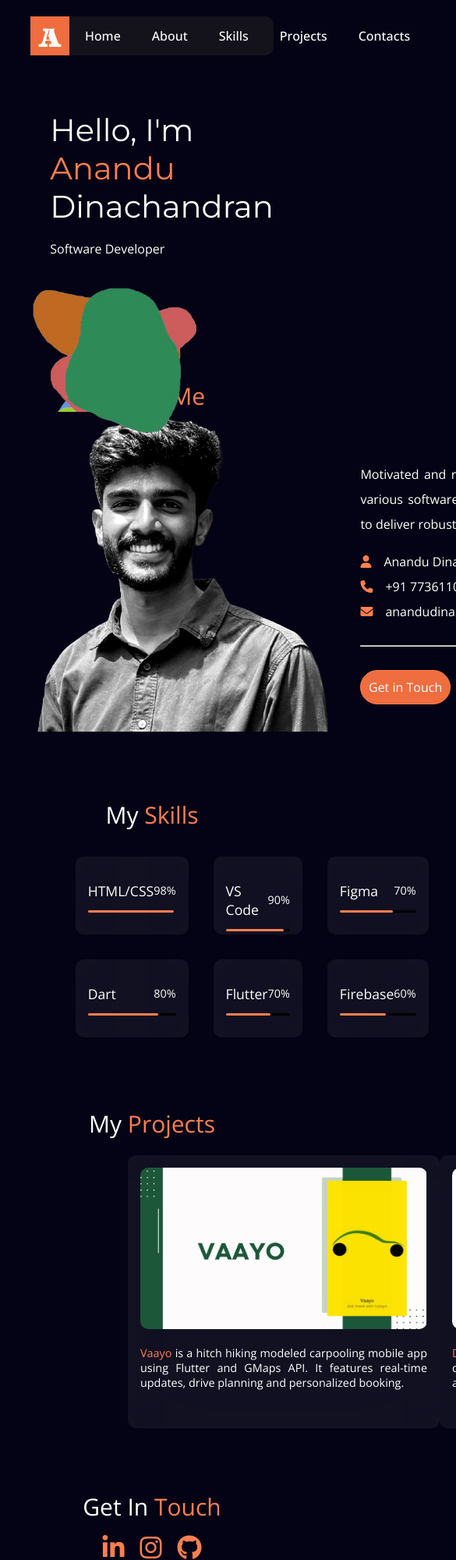
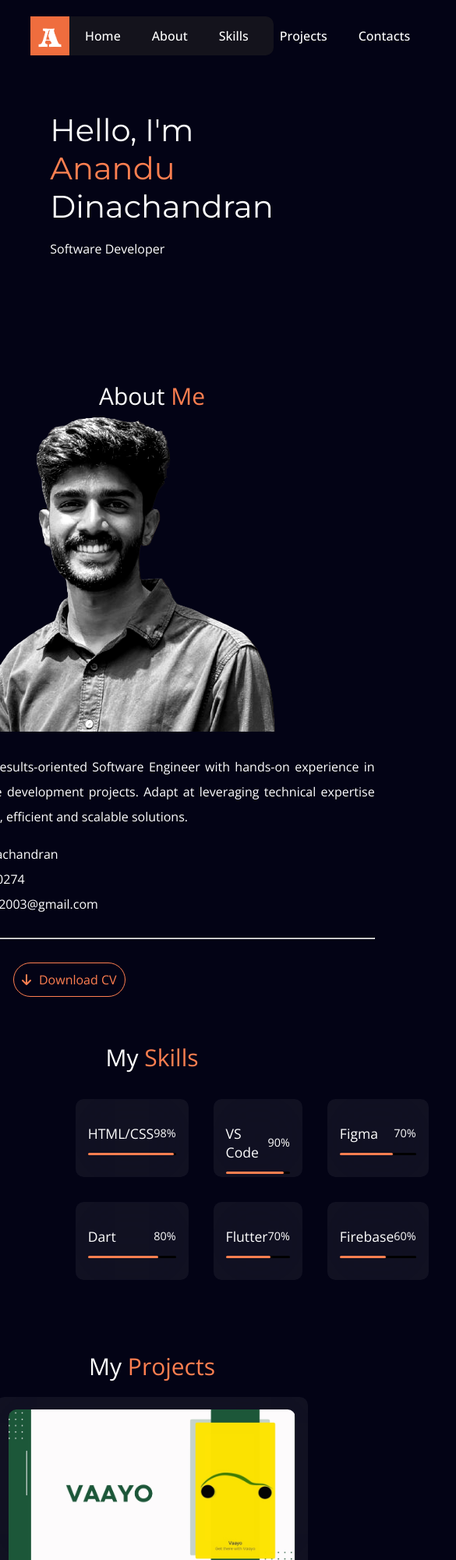
Before and after one commit to anandudina/portfolio, a plain HTML site: page index.html in a window 390 px wide. Shown: the top 2000 px of the page at 78% size, 585 px wide, since content can reach past the window. Drawn offline with nearby package versions, Linux system fonts and the light colour scheme; a web font is replaced by a local one.

Commit message:
temp-changes

```diff
--- a/style.css
+++ b/style.css
@@ -367,4 +367,15 @@ html{
     .home-img{
         margin-left:20%
     }
+    .home-img{
+        display: none;
+    }
+    .sectionBody{
+        display: flex;
+        flex-direction: column;
+    }
+    .projectBody{
+        display: flex;
+        flex-direction: column;
+    }
 }
```
